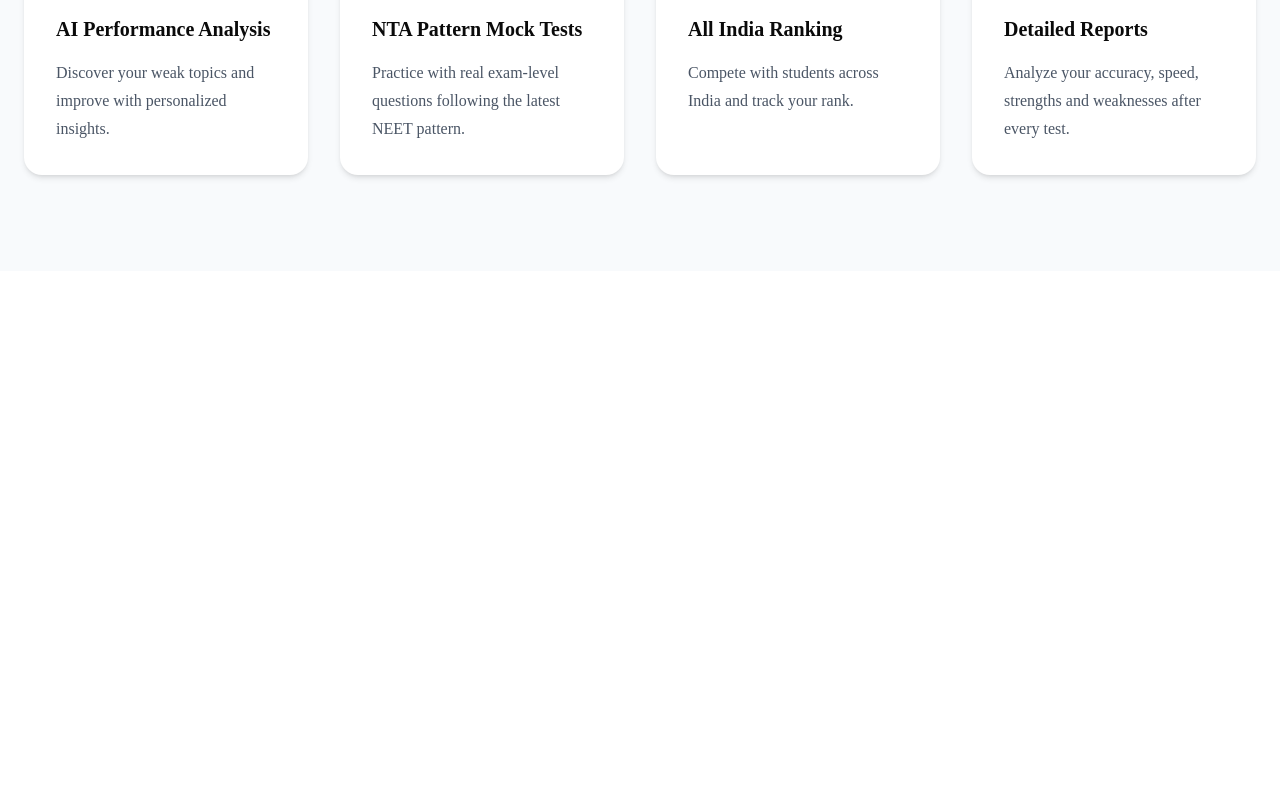
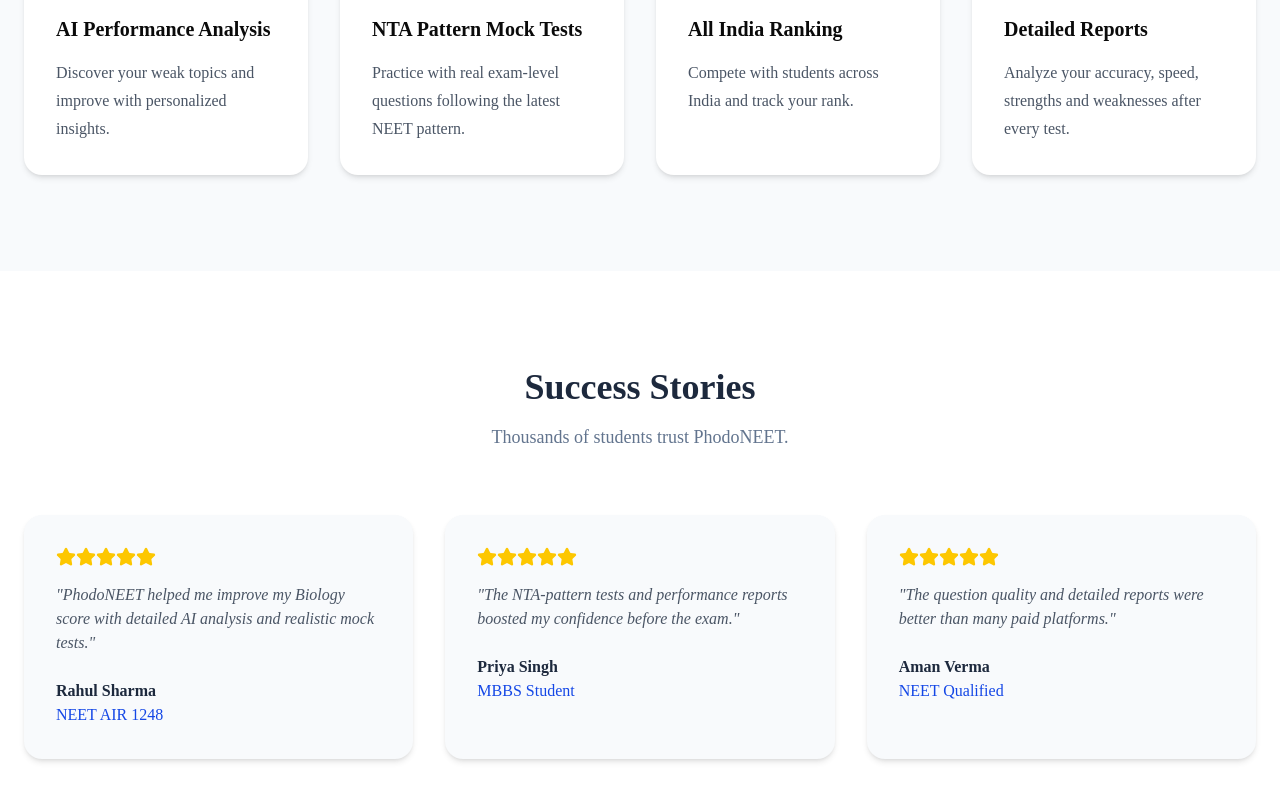
Before and after one commit to tutkarsh21-debug/phodoneet, a Next.js app: page / in a window 1280 px wide. Shown: the part 1492-2292 px from the top of the page. Before the commit the page ends 1763 px from the top, so only its background shows below. Built offline with nearby package versions, Linux system fonts and the light colour scheme.

Commit message:
Meaningful message

```diff
--- a/app/page.tsx
+++ b/app/page.tsx
@@ -2,14 +2,16 @@
 import Hero from "@/components/home/Hero";
 import Statistics from "@/components/home/Statistics";
 import Features from "@/components/home/Features";
+import Testimonials from "@/components/home/Testimonials";
 
 export default function Home() {
   return (
     <>
-      <Navbar />
-      <Hero />
-      <Statistics />
-      <Features />
-    </>
+  <Navbar />
+  <Hero />
+  <Statistics />
+  <Features />
+  <Testimonials />
+</>
   );
 }
--- a/components/home/Testimonials.tsx
+++ b/components/home/Testimonials.tsx
@@ -0,0 +1,72 @@
+import { Star } from "lucide-react";
+
+const testimonials = [
+  {
+    name: "Rahul Sharma",
+    rank: "NEET AIR 1248",
+    review:
+      "PhodoNEET helped me improve my Biology score with detailed AI analysis and realistic mock tests.",
+  },
+  {
+    name: "Priya Singh",
+    rank: "MBBS Student",
+    review:
+      "The NTA-pattern tests and performance reports boosted my confidence before the exam.",
+  },
+  {
+    name: "Aman Verma",
+    rank: "NEET Qualified",
+    review:
+      "The question quality and detailed reports were better than many paid platforms.",
+  },
+];
+
+export default function Testimonials() {
+  return (
+    <section className="bg-white py-24">
+      <div className="mx-auto max-w-7xl px-6">
+        <div className="text-center">
+          <h2 className="text-4xl font-bold text-slate-800">
+            Success Stories
+          </h2>
+
+          <p className="mt-4 text-lg text-slate-500">
+            Thousands of students trust PhodoNEET.
+          </p>
+        </div>
+
+        <div className="mt-16 grid gap-8 md:grid-cols-3">
+          {testimonials.map((student) => (
+            <div
+              key={student.name}
+              className="rounded-2xl bg-slate-50 p-8 shadow-md transition hover:-translate-y-2 hover:shadow-xl"
+            >
+              <div className="mb-4 flex">
+                {[...Array(5)].map((_, i) => (
+                  <Star
+                    key={i}
+                    className="h-5 w-5 fill-yellow-400 text-yellow-400"
+                  />
+                ))}
+              </div>
+
+              <p className="text-gray-600 italic">
+                "{student.review}"
+              </p>
+
+              <div className="mt-6">
+                <h3 className="font-bold text-slate-800">
+                  {student.name}
+                </h3>
+
+                <p className="text-blue-700">
+                  {student.rank}
+                </p>
+              </div>
+            </div>
+          ))}
+        </div>
+      </div>
+    </section>
+  );
+}
--- /dev/null
+++ b/data/testimonial.ts
@@ -0,0 +1,7 @@
+export const testimonials = [
+  {
+    name: "Rahul Sharma",
+    rank: "AIR 1248",
+    review: "...",
+  },
+];
```
